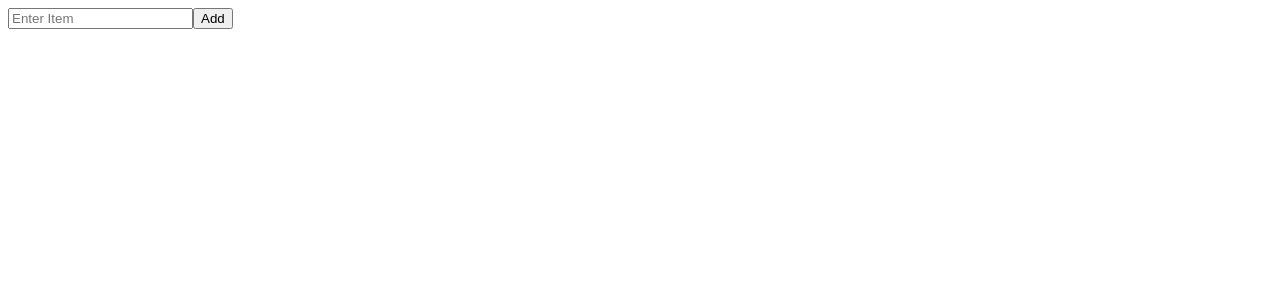
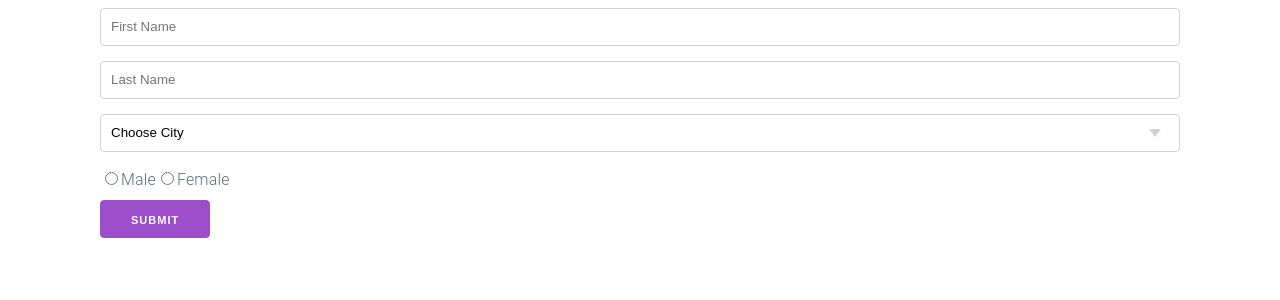
Before and after one commit to devs-shakil/react-practice-ostad, a React (Vite) app in the folder vite-project/: page / in a window 1280 px wide. Shown: the top 300 px of the page. Built offline with nearby package versions, Linux system fonts and the light colour scheme.

Commit message:
form handelar practice

```diff
--- a/vite-project/package.json
+++ b/vite-project/package.json
@@ -10,6 +10,8 @@
     "preview": "vite preview"
   },
   "dependencies": {
+    "miligram": "^1.0.0",
+    "milligram": "^1.4.1",
     "react": "^18.2.0",
     "react-dom": "^18.2.0"
   },
--- a/vite-project/src/App.jsx
+++ b/vite-project/src/App.jsx
@@ -6,6 +6,7 @@
 
 // import Counter from "./component/Counter";
 // import ObjectInuseState from "./component/ObjectInuseState";
+import FormControl from "./component/FormControl";
 import TodoApp from "./component/TodoApp";
 // import ToggleComponent from "./component/ToogleComponent";
 
@@ -44,7 +45,8 @@ const App = () => {
         {/* <ToggleComponent/> */}
         {/* <Counter/> */}
         {/* <ObjectInuseState/> */}
-        <TodoApp/>
+        {/* <TodoApp/> */}
+        <FormControl/>
 
     </div>
   );
--- /dev/null
+++ b/vite-project/src/component/FormControl.jsx
@@ -0,0 +1,43 @@
+import { useState } from "react";
+
+const FormControl = () => {
+    let [formObj, setFormObj] = useState({fName: "", lName:"", city:"", gender:""})
+
+    const inputOnChange = (property, value) =>{
+        setFormObj(prevObj => ({
+            ...prevObj ,
+            [property] : value
+
+        }))
+     }
+
+     const FormOnSubmit = (e) =>{
+        e.preventDefault();
+        console.log(formObj)
+     }
+    return (
+        <div>
+            <div className="container">
+                <form action=""  onSubmit={FormOnSubmit}>
+                    <input onChange={(e) =>{inputOnChange("fName", e.target.value)}} value={formObj.fName} type="text" placeholder="First Name" />
+
+                     <br/>
+                    <input onChange={(e) =>{inputOnChange("lName", e.target.value)}} value={formObj.lName} type="text" placeholder="Last Name" />
+                    <select onChange={(e) =>{inputOnChange("city", e.target.value)}} value={formObj.city}>
+                        <option value="">Choose City</option>
+                        <option value="Dhaka">Dhaka</option>
+                        <option value="Lakshmipur">Lakshmipur</option>
+                        <option value="Chattagram">Chattagram</option>
+                    </select>
+                    <br/>
+                    <input onChange={(e) =>{inputOnChange("gender", 'Male')}} checked={formObj.gender === "Male"} type="radio" name="gender"  />Male
+                    <input onChange={(e) =>{inputOnChange("gender", 'Female')}} checked={formObj.gender === "Female"} type="radio" name="gender" />Female
+                    <br/>
+                    <button type="submit">Submit</button>
+                </form>
+            </div>
+        </div>
+    );
+};
+
+export default FormControl;
--- a/vite-project/src/component/TodoApp.jsx
+++ b/vite-project/src/component/TodoApp.jsx
@@ -15,6 +15,7 @@ const TodoApp = () => {
    const deleteList = (index) =>{
         list.splice(index, 1);
         setList([...list]);
+
 
    }
 
--- a/vite-project/src/main.jsx
+++ b/vite-project/src/main.jsx
@@ -1,6 +1,8 @@
 import React from 'react'
 import ReactDOM from 'react-dom/client'
-import App from './App.jsx'
+import App from './App.jsx';
+import 'milligram/dist/milligram.css'
+
 
 ReactDOM.createRoot(document.getElementById('root')).render(
   <React.StrictMode>
```
Also changed, not shown: 1 other file (tests, documents, lock files or other folders).
